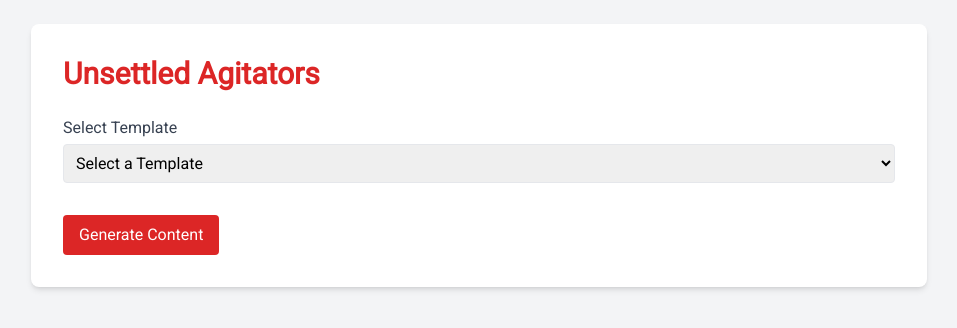
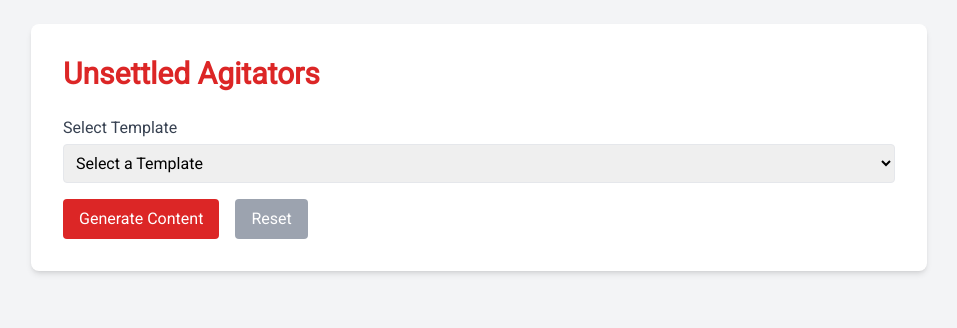
Before and after one commit to rzwerner/Zwerner, a React (Vite) app in the folder unsettled-agitators-pwa/: page / in a window 1280 px wide. Shown: the top 328 px of the page, without its empty margins (161-1118 px from the left). Built offline with nearby package versions, Linux system fonts and the light colour scheme.

Commit message:
Update App.jsx

```diff
--- a/unsettled-agitators-pwa/src/App.jsx
+++ b/unsettled-agitators-pwa/src/App.jsx
@@ -53,6 +53,14 @@ export default function App() {
     }
   };
 
+  const resetForm = () => {
+    setSelectedTemplate('');
+    setTemplateInputs({});
+    setGeneratedContent('');
+    setIsLoading(false);
+    setError('');
+  };
+
   return (
     <div className="min-h-screen bg-gray-100 p-6">
       <div className="max-w-4xl mx-auto bg-white p-8 rounded-lg shadow-md">
@@ -66,6 +74,7 @@ export default function App() {
               setSelectedTemplate(e.target.value);
               setTemplateInputs({});
               setGeneratedContent('');
+              setError('');
             }}
             className="mt-1 block w-full p-2 border rounded"
           >
@@ -88,13 +97,22 @@ export default function App() {
           </div>
         ))}
 
+        <div className="flex space-x-4 mt-4">
           <button
             onClick={generateContent}
-          className="mt-4 px-4 py-2 bg-red-600 text-white rounded hover:bg-red-700"
+            className="px-4 py-2 bg-red-600 text-white rounded hover:bg-red-700"
             disabled={isLoading || !selectedTemplate}
           >
             {isLoading ? 'Generating...' : 'Generate Content'}
           </button>
+
+          <button
+            onClick={resetForm}
+            className="px-4 py-2 bg-gray-400 text-white rounded hover:bg-gray-500"
+          >
+            Reset
+          </button>
+        </div>
 
         {error && <p className="mt-4 text-red-500">{error}</p>}
 
```
Lines whose indentation alone changed are shown as unchanged.
